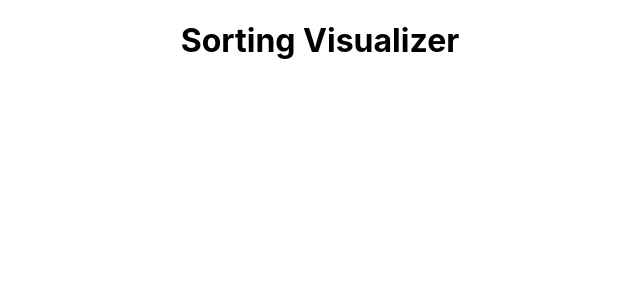
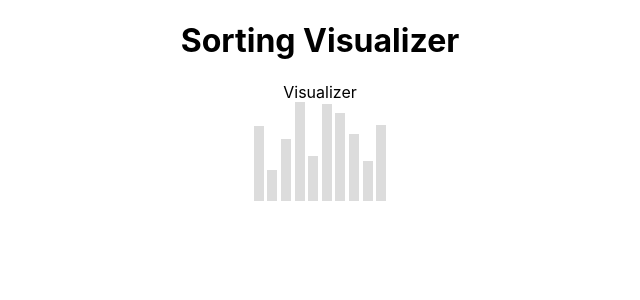
Before and after one commit to codeeverydayyu/sorting-visualizer, a React (Create React App) app: page / in a window 1280 px wide. Shown: the top 300 px of the page, without its empty margins (320-960 px from the left). Built offline with nearby package versions, Linux system fonts and the light colour scheme; the HTML template or start-up script is replaced by a standard one.

Commit message:
Generage random array and show it on page.

```diff
--- a/src/App.js
+++ b/src/App.js
@@ -1,9 +1,11 @@
 import './App.css';
+import Visualizer from './components/Visualizer';
 
 function App() {
   return (
     <div className='App'>
       <h1>Sorting Visualizer</h1>
+      <Visualizer />
     </div>
   );
 }
--- /dev/null
+++ b/src/components/Visualizer.css
@@ -0,0 +1,15 @@
+.sortingBars-container {
+  display: flex;
+  flex-grow: 1;
+  flex-shrink: 1;
+  justify-content: center;
+  align-items: flex-end;
+  gap: 1px;
+}
+
+.bar {
+  width: 10px;
+  display: inline-block;
+  margin: 0 1pt;
+  background-color: gainsboro;
+}
--- /dev/null
+++ b/src/components/Visualizer.js
@@ -0,0 +1,42 @@
+import React, { useEffect, useState } from 'react';
+import './Visualizer.css';
+
+export default function Visualizer() {
+  const [array, setArray] = useState([]);
+
+  // generate a random array
+  const randomArray = () => {
+    let arr = [];
+    for (let i = 0; i < 10; i++) {
+      arr.push(Math.floor(Math.random() * 100) + 5);
+    }
+    setArray(arr);
+  };
+
+  // update default array from random arrayfor the first time
+  useEffect(() => {
+    randomArray();
+  }, []);
+  // WHY use useEffect won't cause too many re-renders error?
+
+  // show random array on page in bars
+  return (
+    <div>
+      Visualizer
+      <div className='sortingBars-container'>
+        {array.map((element, index) => {
+          return (
+            <div
+              className='bar'
+              id={index}
+              key={index}
+              style={{
+                height: `${element}px`,
+              }}
+            ></div>
+          );
+        })}
+      </div>
+    </div>
+  );
+}
```
